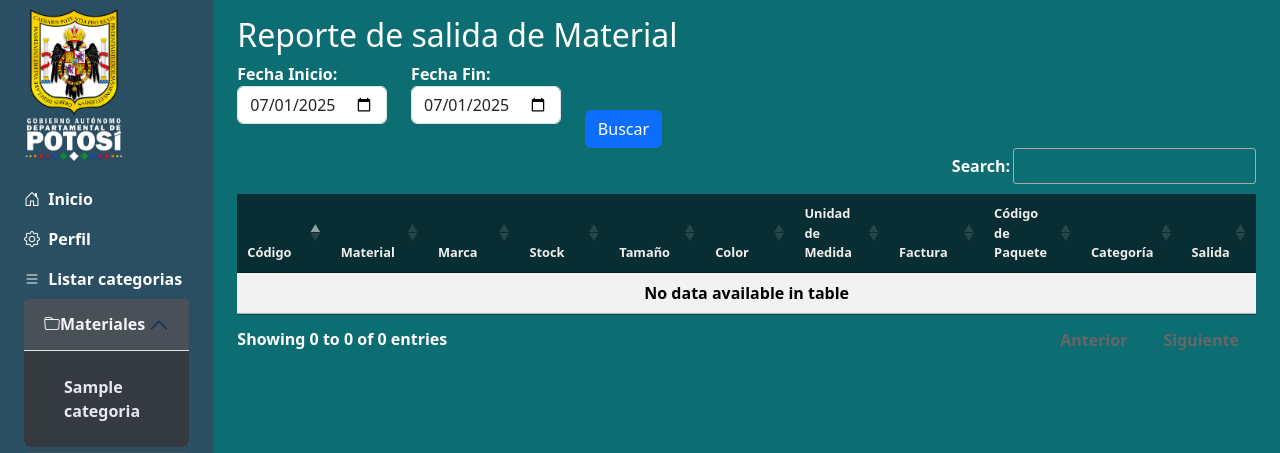
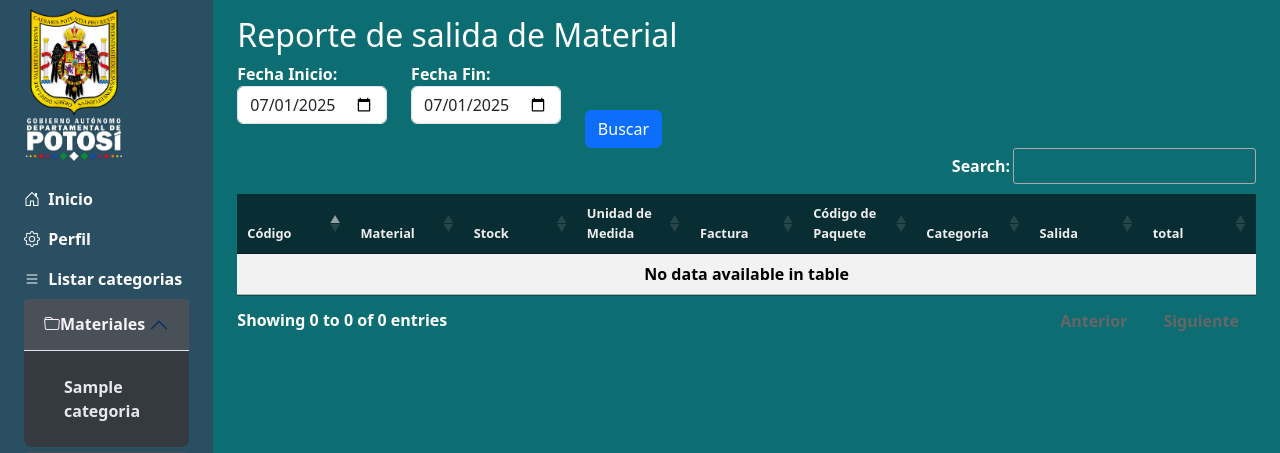
Before and after one commit to Juan-CruzCh/GABP, a Django app: page /pedido/salida in a window 1280 px wide. Shown: the top 453 px of the page. Run offline with Django 5.2, Linux system fonts and the light colour scheme; tables that the repository leaves empty hold one stand-in row (values such as "Sample post"); some libraries are stand-ins or nearby versions.

Commit message:
correcciones

```diff
--- a/materiales/models.py
+++ b/materiales/models.py
@@ -4,7 +4,7 @@
 
 
 class Categoria(models.Model):
-    codigo_clasificacion = models.CharField(max_length=100, unique=True , blank=False, null=False, error_messages={'unique':'El codigo de la categoria ya existe'})
+    codigo_clasificacion = models.CharField(max_length=100, unique=True , blank=False, null=False,verbose_name='Partida' ,error_messages={'unique':'El codigo de la categoria ya existe'})
     nombre= models.CharField(max_length=200, blank=False, unique=True, null=False, error_messages={'unique':'El nombre de la categoria ya existe'})
     es_habilitado=models.BooleanField(default=True)
     fecha_creacion= models.DateField(auto_now_add=True)
@@ -24,28 +24,27 @@
 class Materiales(models.Model):
     nombre = models.CharField(max_length=255,blank=False, null=False,)
     codigo = models.CharField(max_length=255, blank=False, null=False)
-    marca = models.CharField(max_length=255, blank=False, null=False)
+    #marca = models.CharField(max_length=255, blank=False, null=False)
     stock = models.IntegerField(null=True, blank=True, default=0)
     fecha_creacion = models.DateTimeField(auto_now_add=True, blank=False, null=False)
-    tamaño = models.CharField(max_length=255,blank=True, null=True)
-    color = models.CharField(max_length=100,blank=True, null=True)
-    unidad_medida = models.CharField(max_length=255,blank=True, null=True, verbose_name='Unidad de medida')
+    #tamaño = models.CharField(max_length=255,blank=True, null=True)
+    #color = models.CharField(max_length=100,blank=True, null=True)
+    #unidad_medida = models.CharField(max_length=255,blank=True, null=True, verbose_name='Unidad de medida')
     unidad_manejo = models.CharField(max_length=255,blank=True, null=True, verbose_name='Unidad de manejo')
-    material = models.CharField(max_length=255,blank=True, null=True)
+    #material = models.CharField(max_length=255,blank=True, null=True)
     factura = models.CharField(max_length=255,blank=False, null=False,)
-    codigo_paquete = models.CharField(max_length=255, blank=True, null=True,  verbose_name='Codigo de paquete')
+    #codigo_paquete = models.CharField(max_length=255, blank=True, null=True,  verbose_name='Codigo de paquete')
     categoria =models.ForeignKey(Categoria, models.CASCADE,blank=False, null=False )
     proveedor= models.ForeignKey(Proveedor, models.CASCADE,blank=False, null=False)
     es_habilitado=models.BooleanField(default=True)
     gestion=  models.IntegerField(blank=True ,null=True)
     cierre_gestion=  models.IntegerField(default=False)
-    precio_paquete=models.IntegerField(blank=True, null=True)
-    precio_unidad=models.IntegerField(blank=True, null=True)
+
 
     def save(self, *args, **kwargs):
 
         self.nombre = self.nombre.title()
-        self.marca = self.marca.title() or None
+        #self.marca = self.marca.title() or None
         #self.color = self.color.title() or None
         #self.material = self.material.title() or None
         super().save(*args, **kwargs)
@@ -58,7 +57,7 @@
 
 class  Informacion_material(models.Model):
     cantidad_paquete=models.IntegerField(blank=False, null=False, verbose_name='Cantidad por paquetes')
-    cantidad_paquete_unidad = models.IntegerField(blank=False, null=False,verbose_name='Cantidad por paquetes (en unidades)')
+    cantidad_paquete_unidad = models.IntegerField(blank=False, null=False,verbose_name='Cantidad')
     precio_paquete = models.DecimalField(max_digits=10, decimal_places=2, blank=True, null=True,verbose_name='Precio por paquetes')
     precio_unidad=models.DecimalField(max_digits=10, decimal_places=2, blank=True, null=True,verbose_name='Precio por Unidad')
     total_precio= models.DecimalField(max_digits=10, decimal_places=2, null=True)
--- a/pedidos/models.py
+++ b/pedidos/models.py
@@ -20,7 +20,7 @@
     codigo_numero=models.DecimalField(max_digits=10, decimal_places=2,blank= True ,null= True)
     usuario=models.ForeignKey(Usuario , on_delete=models.RESTRICT , blank= False, null=False)
     material= models.ForeignKey(Materiales, on_delete=models.RESTRICT,  blank= False, null=False)
-
+    precio_total=models.FloatField(blank= True ,null= True, default=0)
 
     aprobado_unidad = models.BooleanField( blank= True, null=True) #director administrativo
     aprobado_oficina = models.BooleanField( blank= True, null=True)
--- a/pedidos/views.py
+++ b/pedidos/views.py
@@ -3,7 +3,7 @@
 from django.shortcuts import render, redirect, HttpResponse, get_object_or_404
 from django.contrib.auth.decorators import   login_required
 import random
-from materiales.models import Materiales
+from materiales.models import Materiales,Informacion_material
 from django.db.models import Q
 from utils.paginador import paginador_general
 from usuarios.models import Usuario
@@ -88,6 +88,13 @@
                  return JsonResponse({"error":"Los campos son obligatorios"})
             usuario = get_object_or_404(Usuario, id=id_usuario)
             material = get_object_or_404(Materiales, id=id_material)
+            detalleMaterial = Informacion_material.objects.filter(material=material).order_by('id').first()
+            precio_total=0
+
+            for x in range(int(cantidad_pedido)):
+                print(detalleMaterial.precio_unidad)
+                precio_total += detalleMaterial.precio_unidad
+
             if int(cantidad_pedido) <=  0:
                 return JsonResponse({"error":"Ingrese un numero mayor a 0", })
             if int(cantidad_pedido) > material.stock:
@@ -96,7 +103,10 @@
             pedido= Pedido.objects.create(
                                           cantidad_pedida=int(cantidad_pedido),
                                           usuario=usuario,
-                                          material=material)
+                                          material=material,
+                                          precio_total= precio_total
+
+                                          )
 
             material.stock= total
             pedido.save()
--- a/templates/materiales/categoria/formulario.crear.html
+++ b/templates/materiales/categoria/formulario.crear.html
@@ -108,7 +108,7 @@
             <thead class="thead-dark">
                 <tr>
                     <th scope="col">Nombre categoria</th>
-                    <th scope="col">Codigo</th>
+                    <th scope="col">Partida</th>
                     <th scope="col">Fecha</th>
 
                     <th scope="col">Acciones</th>
--- a/templates/materiales/listar_material.html
+++ b/templates/materiales/listar_material.html
@@ -143,12 +143,12 @@
                                     <input type="number" class="form-control" id="cantidadUnidad{{ material.id }}"
                                         name="cantidadUnidad" required>
                                 </div>
-                                <!--    <div class="form-group">
+                                <div class="form-group">
                                     <label for="cantidadUnidad{{ material.id }}">Precio por paquete</label>
                                     <input type="number" class="form-control" id="cantidadUnidad{{ material.id }}"
                                         name="precioPaquete" required>
                                 </div>
-                                <div class="form-group">
+                                <!-- <div class="form-group">
                                     <label for="cantidadUnidad{{ material.id }}">Precio por unidad</label>
                                     <input type="number" class="form-control" id="cantidadUnidad{{ material.id }}"
                                         name="precio_unidad" required>
--- a/templates/pedidos/index.html
+++ b/templates/pedidos/index.html
@@ -58,7 +58,7 @@
                             <th>Gestion</th>
                             <th>Código</th>
                             <th>Nombre</th>
-                            <th>Marca</th>
+
                             <th>Estado</th>
                             <th>Acción</th>
                         </tr>
@@ -69,7 +69,7 @@
                             <td>{{ material.gestion }}</td>
                             <td>{{ material.codigo }}</td>
                             <td>{{ material.nombre }}</td>
-                            <td>{{ material.marca }}</td>
+
                             <td>{% if material.stock > 0 %}
                                 Disponible
                                 {% else %}
--- a/templates/pedidos/reporte.pedidos.salida.html
+++ b/templates/pedidos/reporte.pedidos.salida.html
@@ -31,12 +31,14 @@
             white-space: nowrap;
         }
     }
-    th{
+
+    th {
         background-color: #082E33 !important;
         color: rgb(241, 238, 238) !important;
         font-weight: bold;
     }
-    .row{
+
+    .row {
         color: white;
         font-weight: bold;
     }
@@ -69,15 +71,17 @@
                 <tr>
                     <th style="width: 10%;  font-size: 0.8em;">Código</th>
                     <th style="width: 10%; font-size: 0.8em;">Material</th>
-                    <th style="width: 10%; font-size: 0.8em;">Marca</th>
+
                     <th style="width: 10%; font-size: 0.8em;">Stock</th>
-                    <th style="width: 10%; font-size: 0.8em;">Tamaño</th>
-                    <th style="width: 10%;font-size: 0.8em;">Color</th>
+
+
                     <th style="width: 10%; font-size: 0.8em ">Unidad de Medida</th>
                     <th style="width: 10%; font-size: 0.8em">Factura</th>
                     <th style="width: 10%; font-size: 0.8em">Código de Paquete</th>
                     <th style="width: 10%; font-size: 0.8em">Categoría</th>
                     <th style="width: 10%; font-size: 0.8em">Salida</th>
+                    <th style="width: 10%; font-size: 0.8em">total</th>
+
 
                 </tr>
             </thead>
@@ -86,22 +90,10 @@
                 <tr>
                     <td style="font-size: 0.8em">{{ pedi.material.codigo }}</td>
                     <td style="font-size: 0.8em">{{ pedi.material.nombre }}</td>
-                    <td style="font-size: 0.8em">{{ pedi.material.marca }}</td>
+
                     <td style="font-size: 0.8em">{{ pedi.material.stock }}</td>
-                    <td style="font-size: 0.8em">
-                        {% if pedi.material.tamaño %}
-                        {{ pedi.material.tamaño }}
-                        {% else %}
-                        N/A
-                        {% endif %}
-                    </td>
-                    <td style="font-size: 0.8em">
-                        {% if pedi.material.color %}
-                        {{ pedi.material.color }}
-                        {% else %}
-                        N/A
-                        {% endif %}
-                    </td>
+
+
                     <td style="font-size: 0.8em">
                         {% if pedi.material.unidad_medida %}
                         {{ pedi.material.unidad_medida }}
@@ -136,6 +128,14 @@
                         {{ pedi.cantidad_entrega }}
                         {% else %}
                         N/A
+                        {% endif %}
+                    </td>
+
+                    <td style="font-size: 0.8em">
+                        {% if pedi.precio_total %}
+                        {{ pedi.precio_total }}
+                        {% else %}
+                        0
                         {% endif %}
                     </td>
 
--- a/usuarios/models.py
+++ b/usuarios/models.py
@@ -77,7 +77,7 @@
             raise ValidationError(_('Extension de archivo invalido'))
     CARGO_ROLE_CHOICES=[
         ('Presupuestos','Presupuestos'),
-        ('Cardista','Cardista'),
+        ('Cardista','Kardixta'),
         ('Director_administrativo','Director Administrativo'),
         ('Encargado_oficina','Responsable de la oficina'),
         ('Usuario','Personal de la oficina'),
```
Also changed, not shown: materiales/forms.py (+12 -12 lines), materiales/views.py (+20 -15 lines), templates/materiales/informacion_material.html (+5 -5 lines), materiales/migrations/0003_remove_materiales_precio_paquete_and_more.py (added), materiales/migrations/0004_remove_materiales_codigo_paquete_and_more.py (added), materiales/migrations/0005_alter_categoria_codigo_clasificacion_and_more.py (added), pedidos/migrations/0003_pedido_precio_unitario.py (added), pedidos/migrations/0004_rename_precio_unitario_pedido_precio_total.py (added), pedidos/migrations/0005_alter_pedido_precio_total.py (added), usuarios/migrations/0002_alter_usuario_cargo.py (added).
